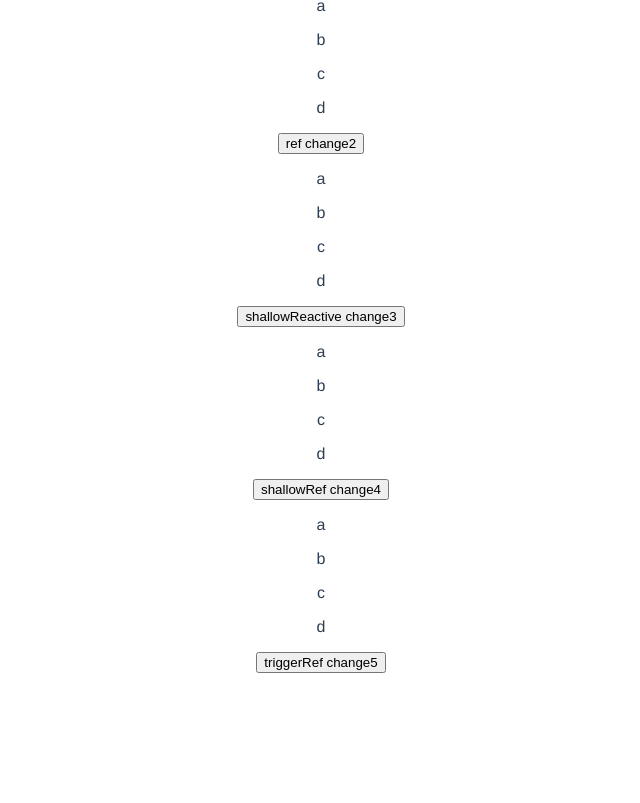
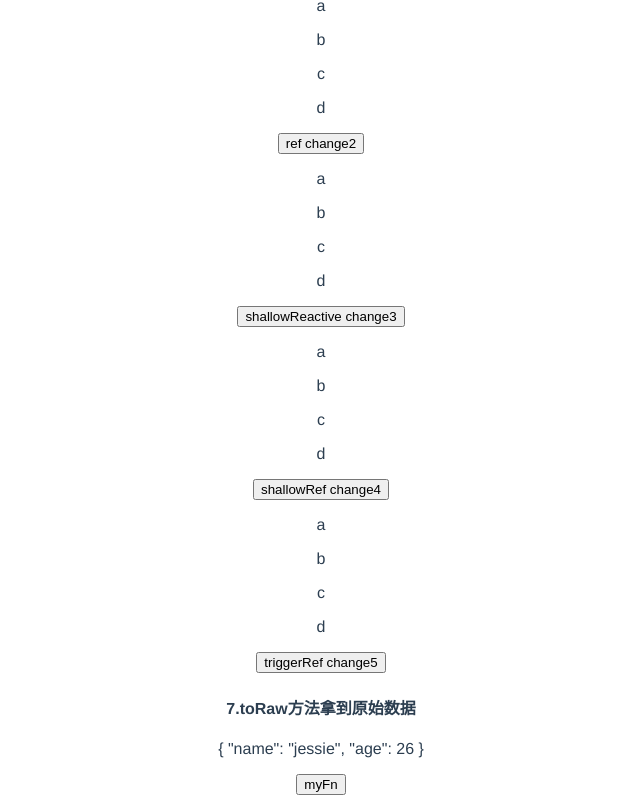
Before and after one commit to jessietang/hello-vue3, a Vue app: page / in a window 1280 px wide. Shown: the part 798-1601 px from the top of the page, without its empty margins (319-959 px from the left). Before the commit the page ends 1479 px from the top, so only its background shows below. Built offline with nearby package versions, Linux system fonts and the light colour scheme.

Commit message:
toRaw方法拿到原始数据

```diff
--- a/src/App.vue
+++ b/src/App.vue
@@ -7,6 +7,7 @@
   <Comp4 msg="4.ref理解" />
   <Comp5 msg="5.ref和reactive的区别" />
   <Comp6 msg="6.递归监听（每一层都可以监听）和非递归监听" />
+  <Comp7 msg="7.toRaw方法拿到原始数据" />
 </template>
 
 <script>
@@ -16,6 +17,7 @@ import Comp3 from './components/Comp3.vue'
 import Comp4 from './components/Comp4.vue'
 import Comp5 from './components/Comp5.vue'
 import Comp6 from './components/Comp6.vue'
+import Comp7 from './components/Comp7.vue'
 
 export default {
   name: 'App',
@@ -25,7 +27,8 @@ export default {
     Comp3,
     Comp4,
     Comp5,
-    Comp6
+    Comp6,
+    Comp7
   }
 }
 </script>
--- /dev/null
+++ b/src/components/Comp7.vue
@@ -0,0 +1,55 @@
+<template>
+  <h4>{{ msg }}</h4>
+  <p>{{ state }}</p>
+  <button @click="myFn">myFn</button>
+</template>
+
+<script>
+import { reactive, ref, toRaw } from 'vue'
+export default {
+  name: 'Comp7',
+  props: ['msg'],
+  setup() {
+    let obj = {
+      name: 'jessie',
+      age: 26
+    }
+    /**
+    ref/reactive数据类型的特点：
+        每次修改都会被追踪，都会更新ui界面，但是这样其实是非常消耗性能的
+        所以如果我们有一些操作不需要追踪，不需要更新ui界面，那么这个时候，
+        我们就可以通过toRaw方法拿到他的原始数据，对原始数据进行修改
+        这样就不会被追踪，这样就不会更新ui界面，这样性能就好了
+     */
+    let state = reactive(obj)
+    let obj2 = toRaw(state)
+    console.log('obj ?== obj2 : ', obj === obj2) // true
+
+    function myFn() {
+      obj2.name = 'ls'
+    }
+
+    // ref本质： reactive
+    // ref(obj) -> reactive({value: obj})
+    let test = {
+      name: 'jessie',
+      age: 26
+    }
+    /**
+    注意点：如果想通过toRaw拿到ref类型的原始数据（创建时传入的那个数据）
+           那么必须明确的告诉toRaw方法，要获取的是.value的值
+           因为经过vue处理之后，.value中保存的才是当初创建时传入的那个原始数据
+     */
+    let state2 = ref(test)
+    let test2 = toRaw(state2)
+    console.log('test ?== test2: ', test === test2) // false
+    console.log(test)
+    console.log(state2)
+    console.log(test2)
+
+    return {
+      state
+    }
+  }
+}
+</script>
```
